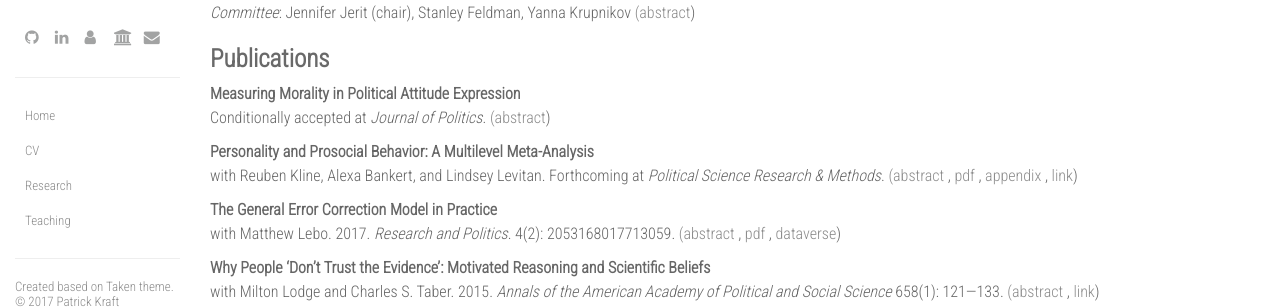
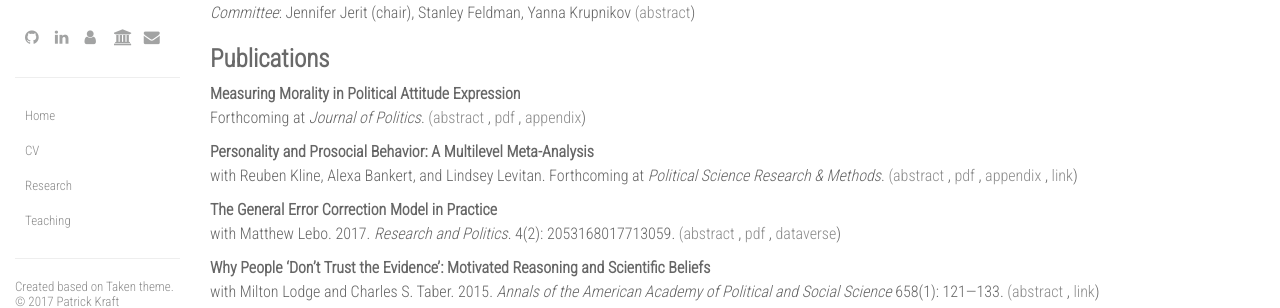
Before and after one commit to pwkraft/pwkraft-old.github.io, a Jekyll site: the page built from research.md, in a window 1280 px wide. Shown: the part 256-564 px from the top of the page. Built offline with Jekyll 4.4.1, drawn with Linux system fonts in a browser that asks for light colours; nearby versions of some CDN libraries.

Commit message:
update cv, forthcoming

```diff
--- a/research.md
+++ b/research.md
@@ -19,8 +19,10 @@ _Committee_: Jennifer Jerit (chair), Stanley Feldman, Yanna Krupnikov
 # Publications
 
 **Measuring Morality in Political Attitude Expression** \\
-Conditionally accepted at _Journal of Politics_.
-<button class="link" onclick="showAbstract('morality')">(abstract</button>)
+Forthcoming at _Journal of Politics_.
+<button class="link" onclick="showAbstract('morality')">(abstract</button>
+, <a href="../resources/articles/kraft2018measuring_accepted.pdf">pdf</a>
+, <a href="../resources/articles/kraft2018measuring_appendix.pdf">appendix</a>)
 <div id="morality" style="display:none">
 <blockquote>
 	This study explores whether and how individuals evoke moral considerations when discussing their political beliefs. Analyzing open-ended responses in the 2012 American National Election Study (ANES) using a previously validated dictionary, I find systematic ideological differences in moral reasoning - even when respondents are not explicitly asked about morality. The study proceeds to show that the reliance on moral considerations in attitude expression is amplified by the moral content of individual media environments.
```
Also changed, not shown: 3 other files.
